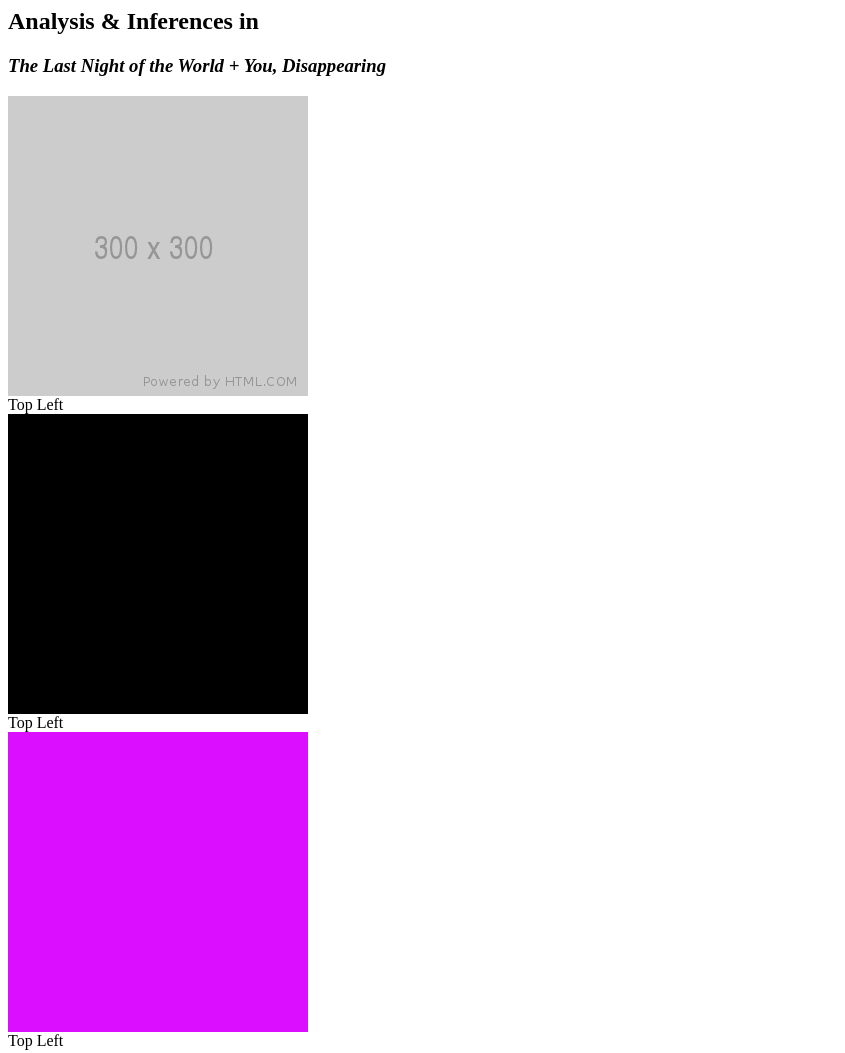
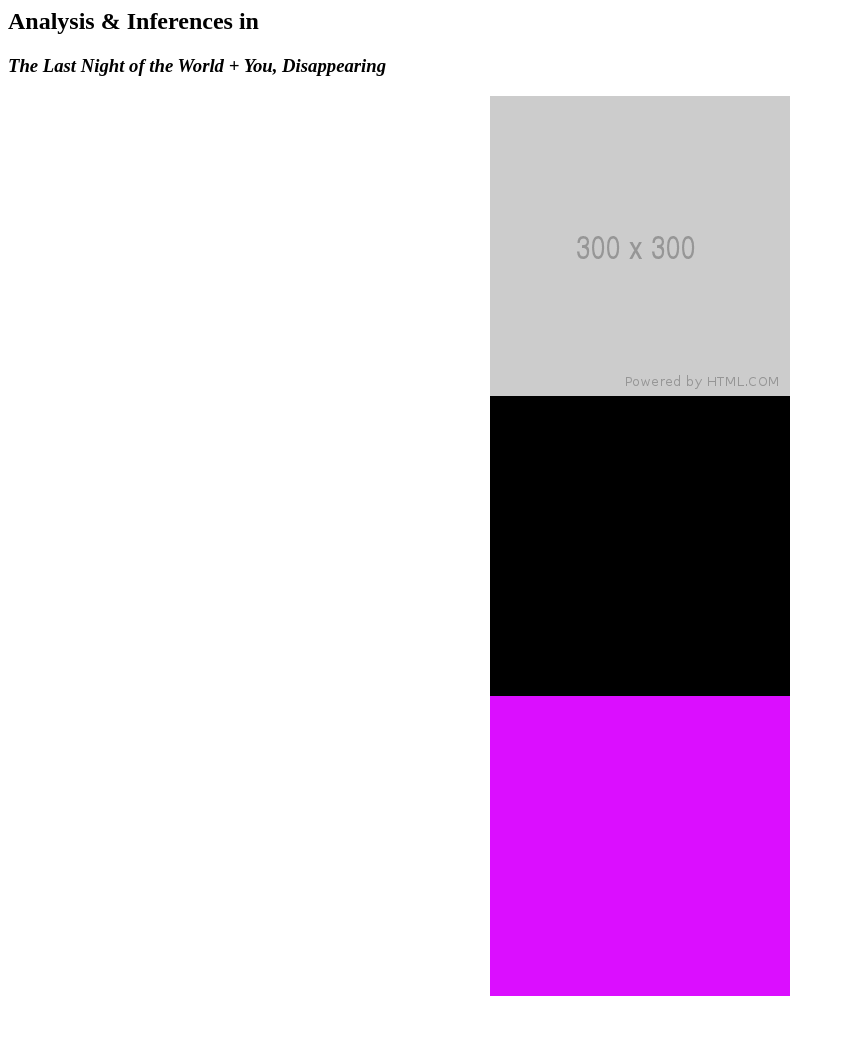
Before and after one commit to MakenzieBuchenroth/ApocalypseFiction, a plain HTML site: page index.html in a window 1280 px wide. Shown: the whole page, without its empty margins (0-845 px from the left). After the commit the page ends 1004 px from the top, so only its background shows below. Drawn offline with Linux system fonts and the light colour scheme.

Commit message:
Update style.css

```diff
--- a/style.css
+++ b/style.css
@@ -10,3 +10,13 @@
   text-align: center;
   font-family: "Arial";
 }
+.image {
+  position: relative;
+  text-align: center;
+  color: white;
+}
+.top-left {
+  position: absolute;
+  top: 8px;
+  left: 16px;
+}
```
